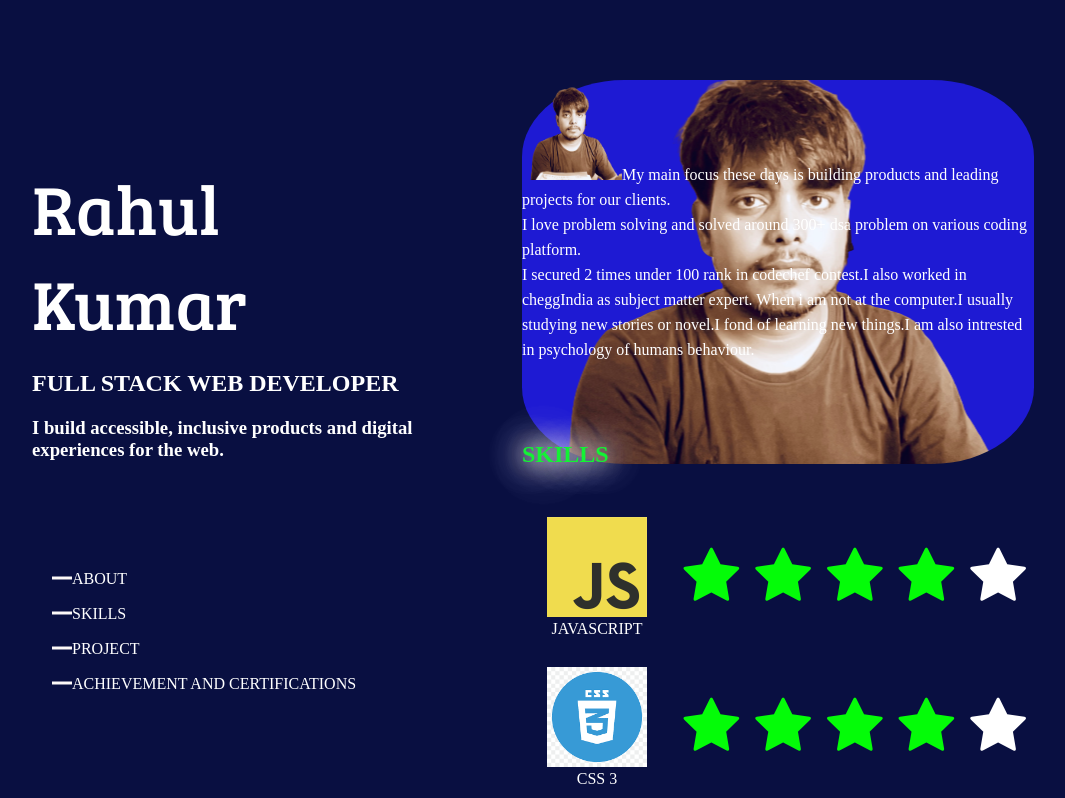
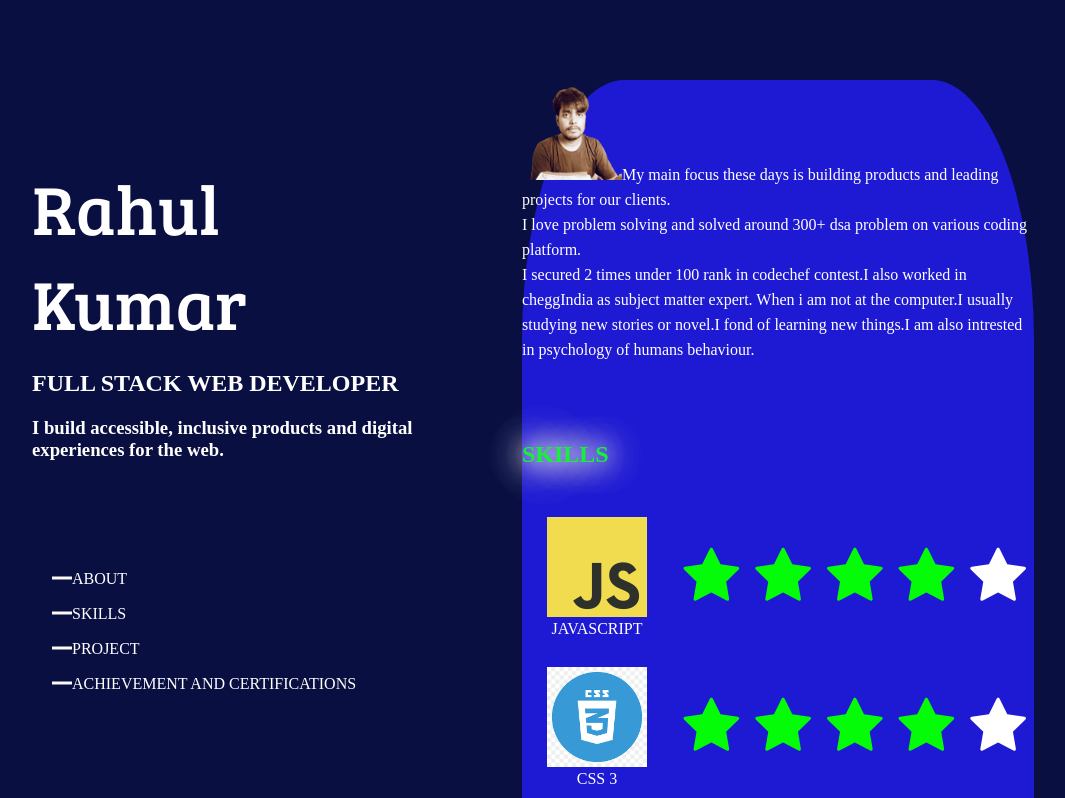
Before and after one commit to rahul803213/portfolio, a plain HTML site: page index.html in a window 1280 px wide. Shown: the top 798 px of the page, without its empty margins (118-1183 px from the left). Drawn offline with Linux system fonts and the light colour scheme.

Commit message:
Update style.css

```diff
--- a/style.css
+++ b/style.css
@@ -29,11 +29,7 @@ width:30vw;
 }
 
 .image{
-    height: 30vw;
-    width: 40vw;
-    background: url('/portfolio_image.png');
-    background-position: center;
-    background-size: top;
+
     background-color:#1E1AD3;
     border-radius: 20%;
 }
```
